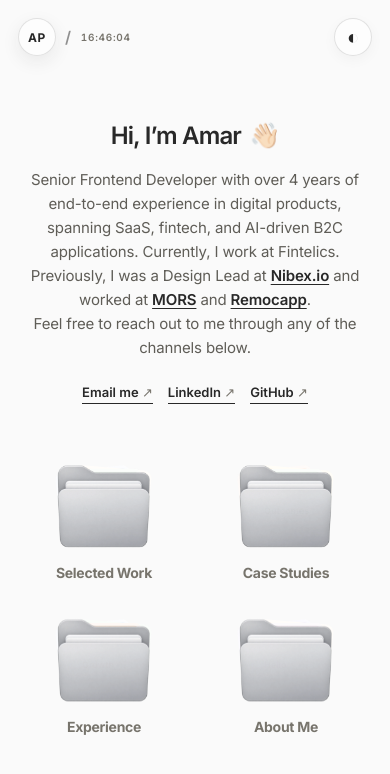
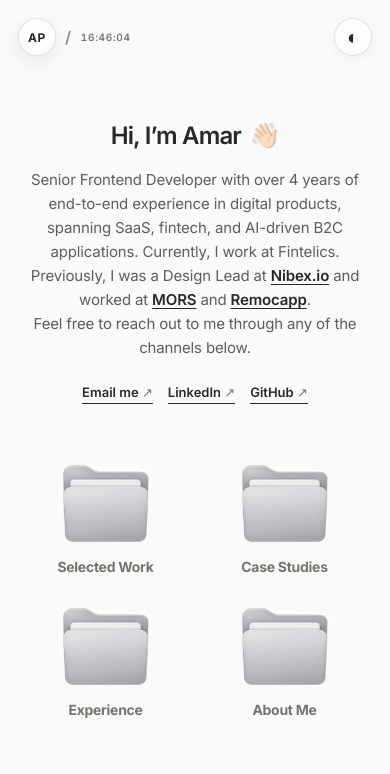
Before and after one commit to amarmanhala/amarpreet, a React (Vite) app: page / in a window 390 px wide. Shown: the top 774 px of the page. Built offline with nearby package versions, Linux system fonts and the light colour scheme.

Commit message:
Tighten folder layout

```diff
--- a/src/App.css
+++ b/src/App.css
@@ -27,10 +27,10 @@ body { background: var(--paper); color: var(--ink); transition: color .25s, back
 .social-links a::after { content: ''; position: absolute; left: 0; right: 0; bottom: -4px; height: 1px; background: currentColor; transform-origin: right; transition: transform .2s; }
 .social-links a:hover::after { transform: scaleX(.35); }
 .social-links span { color: var(--muted); font-weight: 400; }
-.folder-grid { width: min(940px,100%); display: grid; grid-template-columns: repeat(4,1fr); gap: clamp(28px,4vw,52px); margin: 84px auto 0; }
+.folder-grid { width: min(780px,100%); display: grid; grid-template-columns: repeat(4,1fr); gap: clamp(18px,2.2vw,28px); margin: 84px auto 0; }
 .folder-card { position: relative; display: block; min-width: 0; color: var(--ink); text-decoration: none; text-align: center; opacity: 0; animation: folder-in .7s cubic-bezier(.2,.8,.2,1) forwards; animation-delay: var(--delay); }
 @keyframes folder-in { from { opacity: 0; transform: translateY(16px); } to { opacity: 1; transform: none; } }
-.folder-visual { position: relative; display: block; width: 100%; max-width: 140px; aspect-ratio: 1.28; margin: 0 auto; transition: transform .9s cubic-bezier(.16,1,.3,1); }
+.folder-visual { position: relative; display: block; width: 100%; max-width: 128px; aspect-ratio: 1.28; margin: 0 auto; transition: transform .9s cubic-bezier(.16,1,.3,1); }
 .folder-visual > img { position: absolute; z-index: 4; inset: auto 0 0; width: 100%; height: auto; display: block; }
 .paper { position: absolute; z-index: 2; left: 17%; bottom: 35%; width: 67%; height: 63%; padding: 12px; overflow: hidden; text-align: left; color: #29334a; border: 3px solid rgba(255,255,255,.8); border-radius: 8px; background: #eaf1fd; transform-origin: 50% 100%; transition: transform .9s cubic-bezier(.16,1,.3,1); will-change: transform; }
 .paper b { display: block; margin-bottom: 7px; font-size: 9px; line-height: 1.2; }
@@ -92,15 +92,15 @@ body { background: var(--paper); color: var(--ink); transition: color .25s, back
 .about-panel a { display: inline-block; margin-top: 20px; font-size: 14px; font-weight: 600; }
 @media (max-width:900px) {
   .site-header { padding: 22px 24px; } .home { padding: 48px 22px 36px; } .intro { transform: translateY(-20px); }
-  .folder-grid { grid-template-columns: repeat(2,minmax(0,1fr)); width: min(500px,100%); gap: 42px 32px; margin-top: 72px; }
-  .folder-visual { max-width: 130px; } .project { grid-template-columns: 1fr; } .project:nth-child(even) .project-art { order: 0; }
+  .folder-grid { grid-template-columns: repeat(2,minmax(0,1fr)); width: min(420px,100%); gap: 34px 20px; margin-top: 72px; }
+  .folder-visual { max-width: 120px; } .project { grid-template-columns: 1fr; } .project:nth-child(even) .project-art { order: 0; }
   .about-panel { grid-template-columns: 1fr; padding: 34px; } .about-monogram { min-height: 260px; }
 }
 @media (max-width:560px) {
   .site-header { padding: 18px; } .identity { gap: 9px; } .avatar { width: 38px; height: 38px; } .place { display: none; }
   .clock { font-size: 10px; } .theme-toggle { width: 38px; height: 38px; } .home { justify-content: flex-start; padding-top: 48px; }
   .intro { transform: none; } .bio { font-size: 15px; } .social-links { gap: 15px; flex-wrap: wrap; }
-  .folder-grid { gap: 36px 18px; margin-top: 64px; } .folder-visual { max-width: 112px; } .hover-hint { display: none; }
+  .folder-grid { gap: 32px 12px; margin-top: 64px; } .folder-visual { max-width: 104px; } .hover-hint { display: none; }
   .interior { width: calc(100% - 36px); padding-top: 48px; }
   .back-link { margin-bottom: 52px; } .project-list, .note-list, .timeline, .about-panel { margin-top: 64px; }
   .project { padding: 18px; min-height: 0; border-radius: 20px; } .project-art { min-height: 220px; }
```
